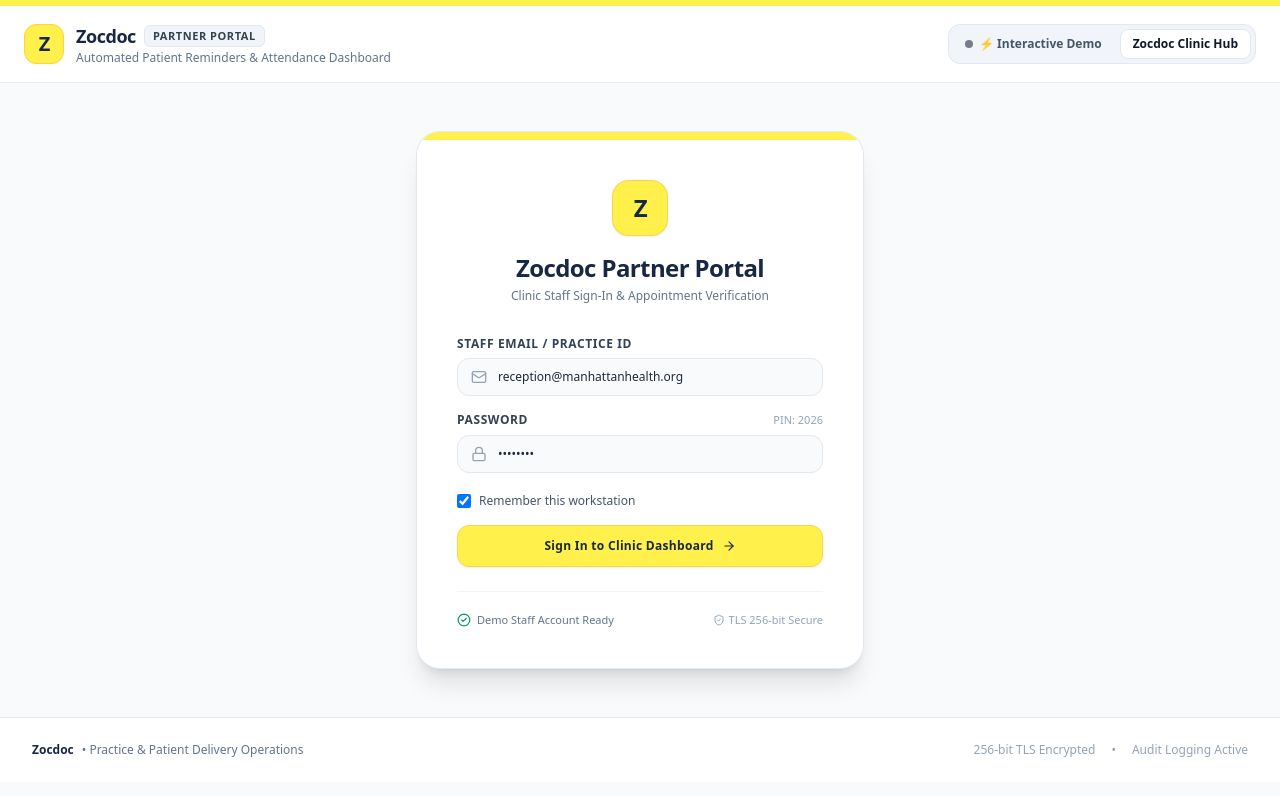
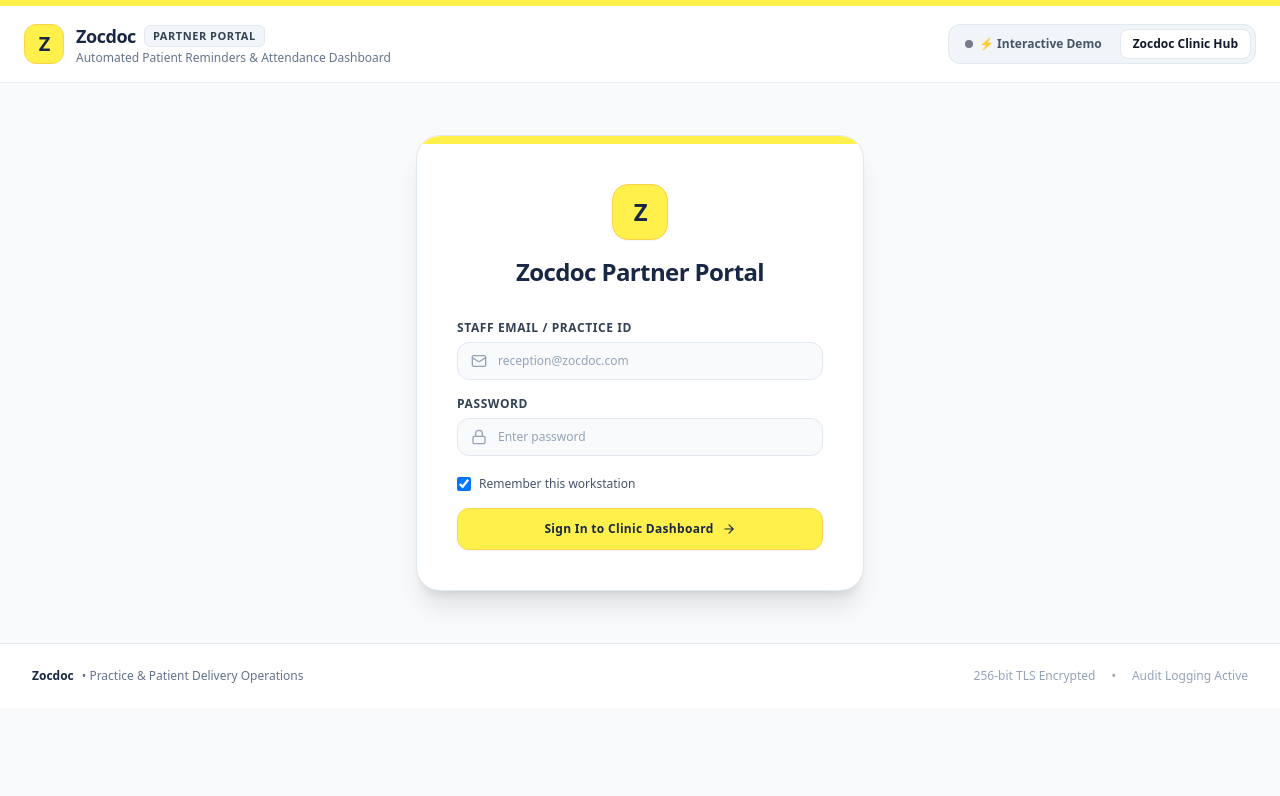
Before and after one commit to Vankaal-Official/Healthcare-IVR-project, a React (Vite) app in the folder dashboard/: page / in a window 1280 px wide. Both pictures are taken after a click on the button "Zocdoc Clinic Hub". Shown: the top 796 px of the page. Built offline with nearby package versions, Linux system fonts and the light colour scheme.

Commit message:
fix(zocdoc): enforce exact login credentials, clean login UI, and remove front desk badge button

```diff
--- a/dashboard/src/components/zocdoc/ZocdocHeader.tsx
+++ b/dashboard/src/components/zocdoc/ZocdocHeader.tsx
@@ -1,4 +1,4 @@
-import { LogOut, UserCheck } from 'lucide-react';
+import { LogOut } from 'lucide-react';
 
 interface Props {
   onRefresh?: () => void;
@@ -6,7 +6,6 @@
   activeTab?: 'demo' | 'zocdoc';
   onTabChange?: (tab: 'demo' | 'zocdoc') => void;
   isAuthenticated?: boolean;
-  staffUser?: { name: string; email: string; practice: string } | null;
   onLogout?: () => void;
 }
 
@@ -14,7 +13,6 @@
   activeTab = 'zocdoc',
   onTabChange,
   isAuthenticated,
-  staffUser,
   onLogout,
 }: Props) => {
   return (
@@ -71,21 +69,17 @@
             </button>
           </nav>
 
-          {/* Authenticated Staff Pill with Logout */}
+          {/* Authenticated Sign Out Button */}
           {isAuthenticated && (
-            <div className="flex items-center gap-2 pl-2 border-l border-slate-200">
-              <div className="hidden md:flex items-center gap-1.5 px-2.5 py-1 bg-slate-50 border border-slate-200 rounded-lg text-xs text-slate-700 font-medium">
-                <UserCheck className="w-3.5 h-3.5 text-emerald-600" />
-                <span>{staffUser?.name || 'Staff User'}</span>
-              </div>
+            <div className="flex items-center pl-2 border-l border-slate-200">
               <button
                 type="button"
                 onClick={onLogout}
-                className="flex items-center gap-1 px-2.5 py-1 bg-slate-100 hover:bg-rose-50 hover:text-rose-600 border border-slate-200 hover:border-rose-200 text-slate-600 rounded-lg text-xs font-semibold transition cursor-pointer"
+                className="flex items-center gap-1 px-2.5 py-1.5 bg-slate-100 hover:bg-rose-50 hover:text-rose-600 border border-slate-200 hover:border-rose-200 text-slate-600 rounded-lg text-xs font-semibold transition cursor-pointer"
                 title="Log out of Clinic Workstation"
               >
                 <LogOut className="w-3.5 h-3.5" />
-                <span className="hidden sm:inline">Sign Out</span>
+                <span>Sign Out</span>
               </button>
             </div>
           )}
--- a/dashboard/src/components/zocdoc/ZocdocLogin.tsx
+++ b/dashboard/src/components/zocdoc/ZocdocLogin.tsx
@@ -1,26 +1,51 @@
 import React, { useState } from 'react';
-import { Lock, Mail, ShieldCheck, ArrowRight, CheckCircle2 } from 'lucide-react';
+import { Lock, Mail, ArrowRight, AlertCircle } from 'lucide-react';
 
 interface ZocdocLoginProps {
   onLogin: (user: { name: string; email: string; practice: string }) => void;
 }
 
+const VALID_EMAILS = [
+  'reception@zocdoc.com',
+  'reception@manhattanhealth.org',
+  'admin@zocdoc.com',
+];
+
+const VALID_PASSWORDS = [
+  'Zocdoc@2026',
+  'zocdoc@2026',
+  'zocdoc2026',
+  'Zocdoc2026',
+];
+
 export const ZocdocLogin: React.FC<ZocdocLoginProps> = ({ onLogin }) => {
-  const [email, setEmail] = useState('reception@manhattanhealth.org');
-  const [password, setPassword] = useState('••••••••');
+  const [email, setEmail] = useState('');
+  const [password, setPassword] = useState('');
   const [rememberMe, setRememberMe] = useState(true);
   const [isLoading, setIsLoading] = useState(false);
+  const [error, setError] = useState<string | null>(null);
 
   const handleSubmit = (e: React.FormEvent) => {
     e.preventDefault();
+    setError(null);
     setIsLoading(true);
 
+    const cleanEmail = email.trim().toLowerCase();
+    const cleanPassword = password.trim();
+
     setTimeout(() => {
-      onLogin({
-        name: 'Front Desk Reception',
-        email: email || 'reception@manhattanhealth.org',
-        practice: 'Manhattan Health Center',
-      });
+      const isEmailValid = VALID_EMAILS.includes(cleanEmail);
+      const isPasswordValid = VALID_PASSWORDS.includes(cleanPassword);
+
+      if (isEmailValid && isPasswordValid) {
+        onLogin({
+          name: 'Front Desk Reception',
+          email: cleanEmail,
+          practice: 'Manhattan Health Center',
+        });
+      } else {
+        setError('Invalid clinic email or password. Please verify your credentials.');
+      }
       setIsLoading(false);
     }, 400);
   };
@@ -40,10 +65,15 @@
             <h2 className="text-2xl font-black text-[#182743] tracking-tight">
               Zocdoc Partner Portal
             </h2>
-            <p className="text-xs text-slate-500 mt-1 font-medium">
-              Clinic Staff Sign-In &amp; Appointment Verification
-            </p>
           </div>
+
+          {/* Error Message */}
+          {error && (
+            <div className="mb-5 p-3 rounded-xl bg-rose-50 border border-rose-200 text-rose-700 text-xs font-semibold flex items-center gap-2 animate-fade-in">
+              <AlertCircle className="w-4 h-4 shrink-0 text-rose-600" />
+              <span>{error}</span>
+            </div>
+          )}
 
           {/* Login Form */}
           <form onSubmit={handleSubmit} className="space-y-4">
@@ -60,7 +90,7 @@
                   required
                   value={email}
                   onChange={(e) => setEmail(e.target.value)}
-                  placeholder="reception@manhattanhealth.org"
+                  placeholder="reception@zocdoc.com"
                   className="w-full pl-10 pr-4 py-2.5 bg-slate-50 border border-slate-200 rounded-xl text-xs font-medium text-slate-800 placeholder-slate-400 focus:outline-none focus:border-amber-400 focus:bg-white transition"
                 />
               </div>
@@ -71,7 +101,6 @@
                 <label className="block text-xs font-bold text-slate-700 uppercase tracking-wider">
                   Password
                 </label>
-                <span className="text-[11px] text-slate-400">PIN: 2026</span>
               </div>
               <div className="relative">
                 <div className="absolute inset-y-0 left-0 pl-3.5 flex items-center pointer-events-none text-slate-400">
@@ -82,7 +111,7 @@
                   required
                   value={password}
                   onChange={(e) => setPassword(e.target.value)}
-                  placeholder="••••••••"
+                  placeholder="Enter password"
                   className="w-full pl-10 pr-4 py-2.5 bg-slate-50 border border-slate-200 rounded-xl text-xs font-medium text-slate-800 placeholder-slate-400 focus:outline-none focus:border-amber-400 focus:bg-white transition"
                 />
               </div>
@@ -120,18 +149,6 @@
               )}
             </button>
           </form>
-
-          {/* Quick Demo Credentials Info */}
-          <div className="mt-6 pt-5 border-t border-slate-100 flex items-center justify-between text-[11px] text-slate-500">
-            <div className="flex items-center gap-1.5">
-              <CheckCircle2 className="w-3.5 h-3.5 text-emerald-600 shrink-0" />
-              <span>Demo Staff Account Ready</span>
-            </div>
-            <div className="flex items-center gap-1 text-slate-400">
-              <ShieldCheck className="w-3 h-3 text-slate-400" />
-              <span>TLS 256-bit Secure</span>
-            </div>
-          </div>
         </div>
       </div>
     </div>
--- a/dashboard/src/pages/ZocdocPortalPage.tsx
+++ b/dashboard/src/pages/ZocdocPortalPage.tsx
@@ -17,27 +17,14 @@
     return localStorage.getItem('zocdoc_auth') === 'true';
   });
 
-  const [staffUser, setStaffUser] = useState<{ name: string; email: string; practice: string } | null>(() => {
-    const saved = localStorage.getItem('zocdoc_staff_user');
-    return saved
-      ? JSON.parse(saved)
-      : {
-          name: 'Front Desk Staff',
-          email: 'reception@manhattanhealth.org',
-          practice: 'Manhattan Health Center',
-        };
-  });
-
   const [appointments, setAppointments] = useState<ZocdocAppointment[]>([]);
   const [selectedAppointment, setSelectedAppointment] = useState<ZocdocAppointment | null>(null);
   const [isLoading, setIsLoading] = useState<boolean>(false);
   const [error, setError] = useState<string | null>(null);
 
-  const handleLogin = (user: { name: string; email: string; practice: string }) => {
+  const handleLogin = () => {
     setIsAuthenticated(true);
-    setStaffUser(user);
     localStorage.setItem('zocdoc_auth', 'true');
-    localStorage.setItem('zocdoc_staff_user', JSON.stringify(user));
   };
 
   const handleLogout = () => {
@@ -75,14 +62,13 @@
 
   return (
     <div className="min-h-screen bg-[#F8FAFC] text-slate-800 font-sans antialiased">
-      {/* 1. Zocdoc Header: Partner Portal + System Operational + Navigation + Staff Info */}
+      {/* 1. Zocdoc Header: Partner Portal + System Operational + Navigation */}
       <ZocdocHeader
         onRefresh={fetchAppointments}
         isLoading={isLoading}
         activeTab={activeTab}
         onTabChange={onTabChange}
         isAuthenticated={isAuthenticated}
-        staffUser={staffUser}
         onLogout={handleLogout}
       />
 
```
